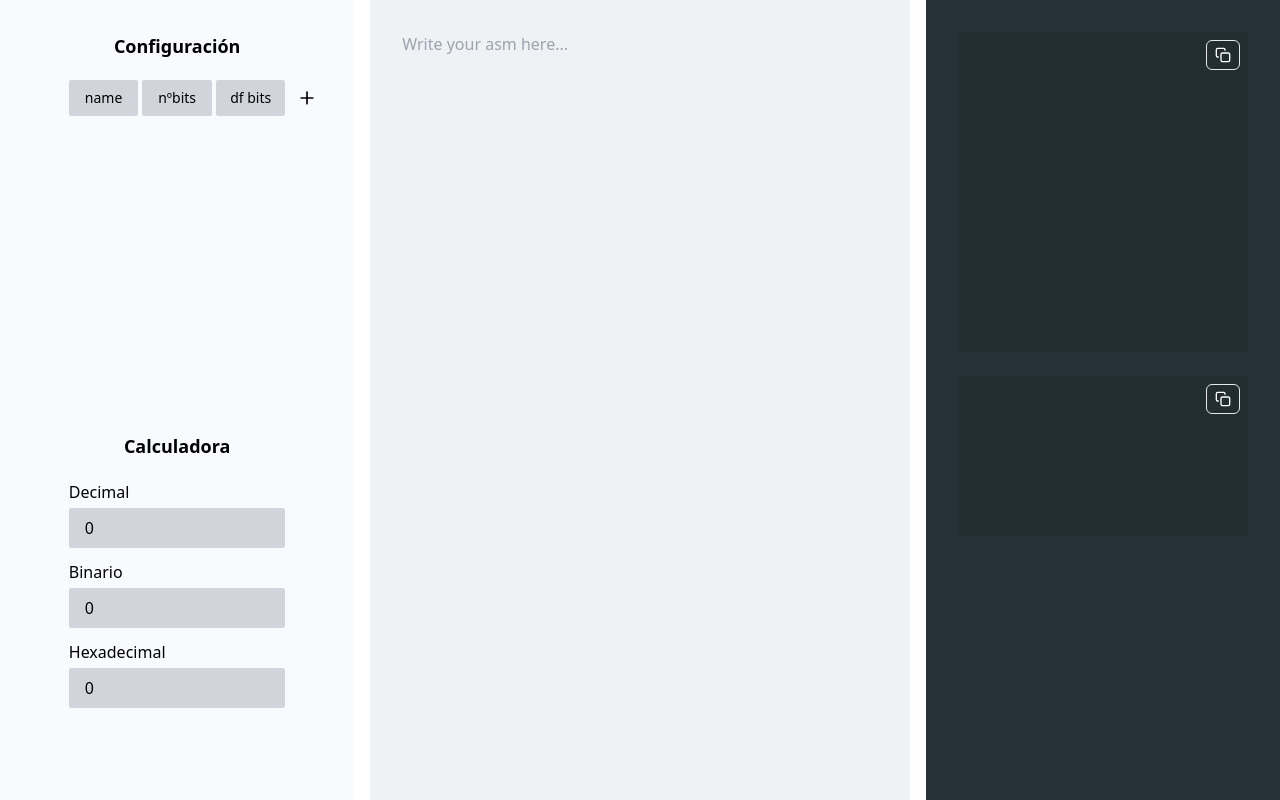
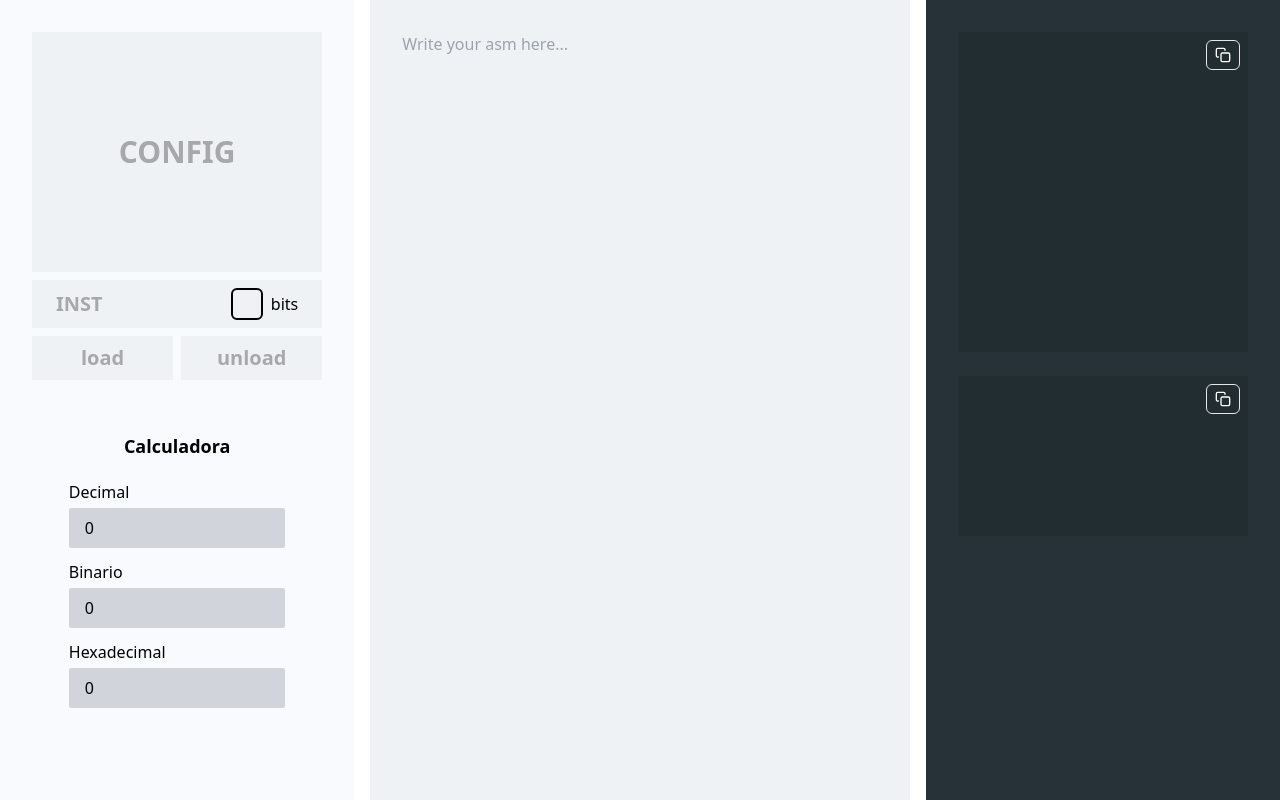
Before and after one commit to hec7orci7o/hotasm, a Next.js app: page / in a window 1280 px wide. Built offline with nearby package versions, Linux system fonts and the light colour scheme.

Commit message:
sesion con zenith

```diff
--- a/components/Setting.js
+++ /dev/null
@@ -1,44 +0,0 @@
-import { useState } from "react";
-import { FiMinus, FiRepeat } from "react-icons/fi";
-
-export default function Setting({ id, name, num, df, updFun, delFun }) {
-  const [data, setData] = useState({ id, name, num, df });
-  return (
-    <form
-      id={id}
-      onSubmit={(e) => {
-        e.preventDefault();
-        updFun(data);
-      }}
-      className="grid grid-cols-8 gap-1"
-    >
-      <button
-        onClick={() => delFun(id)}
-        className="col-span-1 font-medium mx-auto"
-      >
-        <FiMinus className="w-4 h-4 hover:text-red-600" />
-      </button>
-      <input
-        onChange={(e) => setData({ ...data, name: e.target.value })}
-        className="w-full flex justify-center col-span-2 border-2 rounded-sm text-sm font-medium py-2 px-3"
-        defaultValue={name}
-        value={name}
-      />
-      <input
-        onChange={(e) => setData({ ...data, num: Number(e.target.value) })}
-        className="w-full flex justify-center col-span-2 border-2 rounded-sm text-sm font-medium py-2 px-3"
-        defaultValue={num}
-        value={num}
-      />
-      <input
-        onChange={(e) => setData({ ...data, df: e.target.value })}
-        className="w-full flex justify-center col-span-2 border-2 rounded-sm text-sm font-medium py-2 px-3"
-        defaultValue={df}
-        value={df}
-      />
-      <button type="submit" className="col-span-1 font-medium mx-auto">
-        <FiRepeat className="w-4 h-4 hover:text-blue-600" />
-      </button>
-    </form>
-  );
-}
--- a/components/Sidebar.js
+++ b/components/Sidebar.js
@@ -1,8 +1,7 @@
-import { FiPlus } from "react-icons/fi";
-import Setting from "./Setting";
 import useCalc from "../hooks/useCalc";
+import { useState } from "react";
 
-export default function Sidebar({ config, addConf, updateConf, removeConf }) {
+export default function Sidebar({ load, unload }) {
   const {
     dec,
     bin,
@@ -15,42 +14,49 @@ export default function Sidebar({ config, addConf, updateConf, removeConf }) {
     updateHexadecimal,
   } = useCalc();
 
+  const [config, setConfig] = useState("");
+  const [nbits, setNbits] = useState(0);
+
   return (
     <div className="col-span-2 bg-[#F8FAFD]">
       {/* --- PARAMETERS --- */}
-      <div className="h-1/2 w-full p-8">
-        <h2 className="font-bold text-lg text-center mb-5 capitalize">
-          configuración
-        </h2>
-        <div className="grid grid-cols-8 gap-1 grid-flow-row auto-rows-max">
-          <div className="w-full flex justify-center col-start-2 col-span-2 bg-gray-300 rounded-sm">
-            <span className="text-sm font-medium p-2">name</span>
-          </div>
-          <div className="w-full flex justify-center col-span-2 bg-gray-300 rounded-sm">
-            <span className="text-sm font-medium p-2">nºbits</span>
-          </div>
-          <div className="w-full flex justify-center col-span-2 bg-gray-300 rounded-sm">
-            <span className="text-sm font-medium p-2">df bits</span>
-          </div>
+      <div className="flex gap-2 flex-wrap h-1/2 w-full p-8">
+        <div className="flex justify-center items-center h-60 w-full bg-[#EFF2F5] relative">
+          <h3 className="uppercase font-bold text-3xl opacity-30">config</h3>
+          <textarea
+            id="config"
+            name="config"
+            className="w-full h-full resize-none bg-transparent p-4 absolute top-0 left-0"
+            onChange={(e) => setConfig(e.target.value)}
+          />
+        </div>
+        <div className="w-full flex justify-between items-center bg-[#EFF2F5] px-6 py-2">
+          <h3 className="uppercase font-bold text-xl opacity-30">inst</h3>
+          <label htmlFor="inst">
+            <input
+              className="w-8 h-8 bg-transparent border-2 border-black rounded-md p-1"
+              onChange={(e) => setNbits(Number(e.target.value))}
+            />
+            <span id="inst" name="inst" className="ml-2">
+              bits
+            </span>
+          </label>
+        </div>
+        <div className="w-full flex gap-2 justify-center">
           <button
-            onClick={addConf}
-            className="col-span-1 mx-auto font-medium p-2"
+            type="submit"
+            className="text-xl w-1/2 p-2 bg-[#EFF2F5]"
+            onClick={() => load(config, nbits)}
           >
-            <FiPlus className="w-5 h-5 hover:text-green-600" />
+            <span className="font-bold text-xl opacity-30">load</span>
           </button>
-          <div className="col-span-8 grid grid-cols-1 gap-1 mt-2">
-            {config.map((c) => (
-              <Setting
-                key={c.id}
-                id={c.id}
-                name={c.name}
-                num={c.num}
-                df={c.df}
-                updFun={updateConf}
-                delFun={removeConf}
-              />
-            ))}
-          </div>
+          <button
+            type="button"
+            className="text-xl w-1/2 p-2 bg-[#EFF2F5]"
+            onClick={() => unload()}
+          >
+            <span className="font-bold text-xl opacity-30">unload</span>
+          </button>
         </div>
       </div>
       {/* --- CALCULATION --- */}
@@ -63,7 +69,7 @@ export default function Sidebar({ config, addConf, updateConf, removeConf }) {
             <div className="flex flex-wrap gap-1 col-start-2 col-span-6">
               <label className="font-medium">Decimal</label>
               <input
-                onClick={setDecimal}
+                onClick={() => setDecimal()}
                 onChange={(e) => updateDecimal(e.target.value)}
                 className="w-full bg-gray-300 rounded-sm py-2 px-4"
                 value={dec}
@@ -74,7 +80,7 @@ export default function Sidebar({ config, addConf, updateConf, removeConf }) {
             <div className="flex flex-wrap gap-1 col-start-2 col-span-6">
               <label className="font-medium">Binario</label>
               <input
-                onClick={setBinario}
+                onClick={() => setBinario()}
                 onChange={(e) => updateBinario(e.target.value)}
                 className="w-full bg-gray-300 rounded-sm py-2 px-4"
                 value={bin}
@@ -85,7 +91,7 @@ export default function Sidebar({ config, addConf, updateConf, removeConf }) {
             <div className="flex flex-wrap gap-1 col-start-2 col-span-6">
               <label className="font-medium">Hexadecimal</label>
               <input
-                onClick={setHexadecimal}
+                onClick={() => setHexadecimal()}
                 onChange={(e) => updateHexadecimal(e.target.value)}
                 className="w-full bg-gray-300 rounded-sm py-2 px-4"
                 value={hex}
--- a/hooks/useEditor.js
+++ b/hooks/useEditor.js
@@ -1,7 +1,6 @@
 import { useState, useEffect } from "react";
 
 export default function useEditor(translator) {
-  console.log(translator);
   const [rawCode, setCode] = useState("");
   const [binOut, setBOut] = useState([]);
   const [memOut, setMOut] = useState(<></>);
--- a/hooks/useSettings.js
+++ b/hooks/useSettings.js
@@ -1,44 +1,48 @@
-import { useState, useEffect, useCallback } from "react";
+import { useState } from "react";
+export default function useSettings() {
+  const [config, setConfig] = useState("");
+  const [nbits, setNbits] = useState(0);
 
-export default function useSettings() {
-  const [config, setConfig] = useState([]);
-  const [translator, setTranslator] = useState({});
-
-  useEffect(() => {
-    let dictionary = Object.assign(
-      {},
-      ...config.map((x) => ({
-        [x.name]: {
-          num: x.num,
-          df: x.df,
-        },
-      }))
-    );
-    setTranslator(dictionary);
-  }, [config, setTranslator]);
-
-  const addConf = () => {
-    setConfig([
-      ...config,
-      {
-        id: config.length,
-        name: null,
-        num: null,
-        df: null,
-      },
-    ]);
+  const handleLoad = (_c, _n) => {
+    setConfig(_c);
+    setNbits(_n);
   };
 
-  const updateConf = (data) => {
-    let copy = config;
-    for (let i = 0; i < copy.length; i++)
-      if (copy[i].id === data.id) copy[i] = data;
-    setConfig(copy);
+  const handleUnload = () => {
+    setConfig("");
+    setNbits(0);
   };
 
-  const removeConf = (id) => {
-    setConfig(config.filter((s) => s.id !== id));
+  const parse = (str) => {
+    // tokens
+    let tReg = /^(r[a-z])/;
+    let tConstant = /^(#[A-Z])/;
+    let tAddr = /^(\[r[a-z]\])/;
+    let tIdent = /^([a-zA-Z]*)/;
+    let tComma = /^,/;
+    let tSColon = /^;/;
+
+    // fallback
+    let tOther = /^[\r\n\t ]/;
+
+    // TO-DO: refactor switch
+    while (str !== "") {
+      if (tReg.test(str)) {
+        // generate reg token and remove beginning of string
+      } else if (tConstant.test(str)) {
+      } else if (tAddr.test(str)) {
+      } else if (tIdent.test(str)) {
+      } else if (tComma.test(str)) {
+      } else if (tComma.test(str)) {
+      } else if (tOther.test(str)) {
+      } else {
+        throw new Error(`Unexpected token (${str[0]})`);
+      }
+    }
   };
 
-  return { config, translator, addConf, updateConf, removeConf };
+  return {
+    handleLoad,
+    handleUnload,
+  };
 }
--- a/pages/index.js
+++ b/pages/index.js
@@ -5,22 +5,49 @@ import useEditor from "../hooks/useEditor";
 import useSettings from "../hooks/useSettings";
 
 export default function Home() {
-  const { config, translator, addConf, updateConf, removeConf } = useSettings();
-  const { binOut, memOut, updateCode } = useEditor(translator);
+  const { binOut, memOut, updateCode } = useEditor();
+  const { handleLoad, handleUnload } = useSettings();
 
   return (
     <div className="h-screen grid grid-cols-7 gap-4">
       {/* CONFIG */}
-      <Sidebar
-        config={config}
-        addConf={addConf}
-        updateConf={updateConf}
-        removeConf={removeConf}
-      />
+      <Sidebar load={handleLoad} unload={handleUnload} />
       {/* EDITOR */}
-      <Editor write={updateCode} />
+      <Editor write={() => {}} />
       {/* OUTPUT */}
       <Output bin={binOut} mem={memOut} />
     </div>
   );
 }
+
+/*
+// formatos de inst
+mov K,rd ; SignExt(K) -> BR(rd) K cte de 16 bits
+add ra,rb,rd ; BR(ra) + BR(rb) -> BR(rd)
+Plantilla:
+--------------------------------
+add @ra, rb, rd; 1 22:22 15:10 9:5 4:0
+mov K, rd; 0 22:22 21:16 4:0
+
+"add" : {
+  co : 1
+  fields : {
+    co: (22, 22)
+    ra: (15, 10),
+    rb: (9, 5),
+    rd: (4, 0)
+  }
+}
+
+
+ld r1, [r1]
+add r4, r1, r3
+mov #4, r5
+*/
+
+/*
+[
+  "add ra, rb, rd; 1 22:22 15:10 9:5 4:0",
+  "mov #K, rd; 0 22:22 21:16 4:0"
+]
+*/
```
